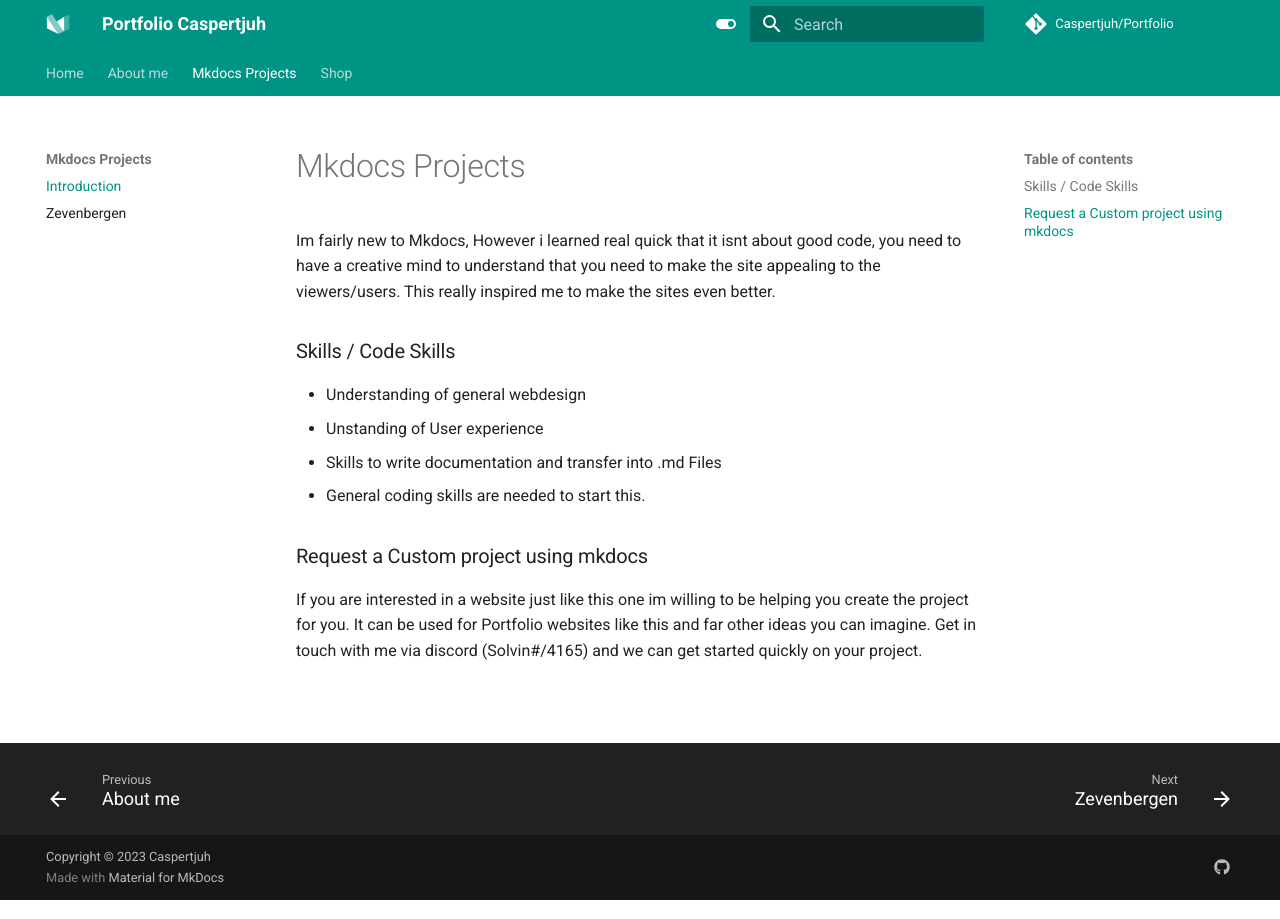
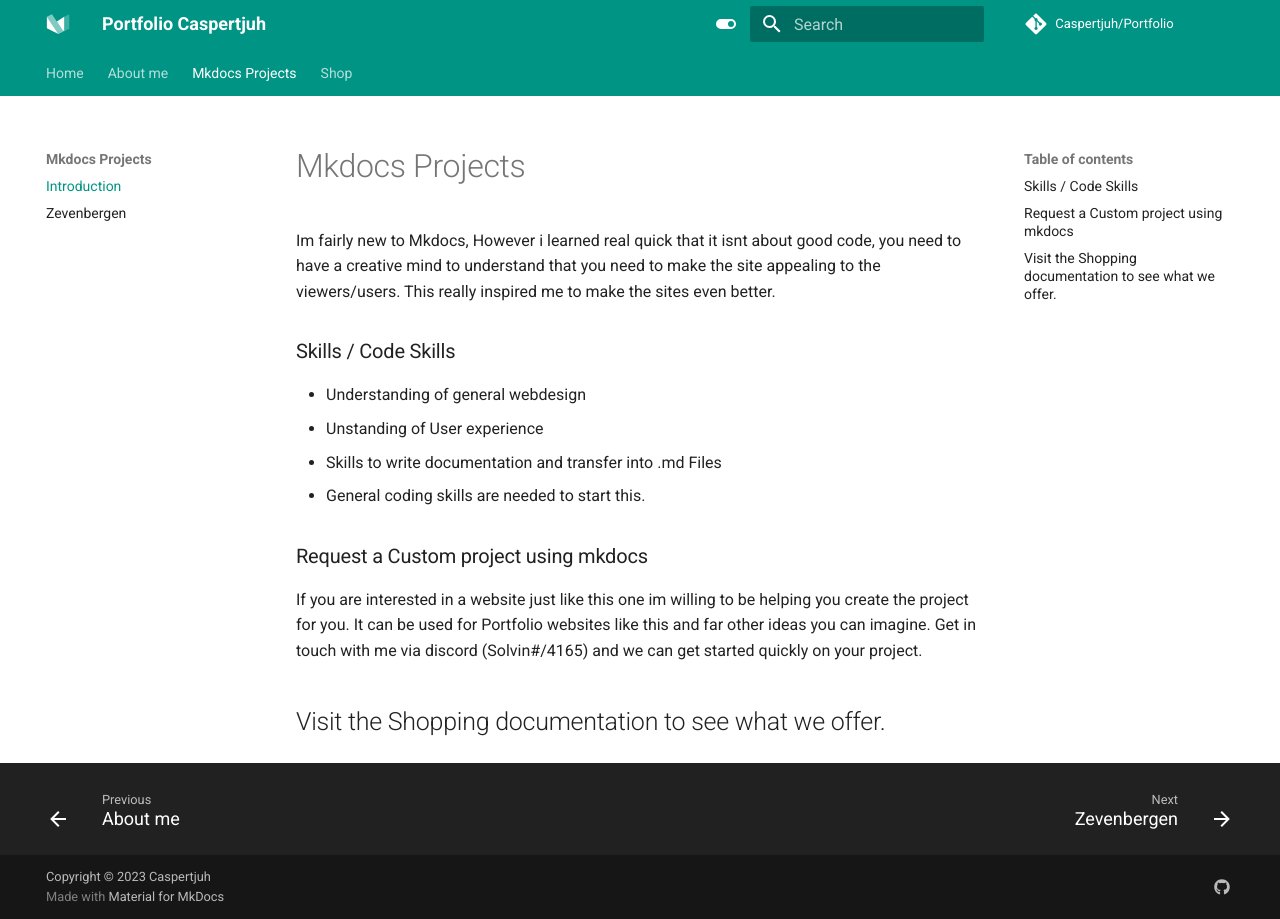
Before and after one commit to Caspertjuh/Portfolio, an MkDocs documentation site: the page built from docs/projects.md, in a window 1280 px wide. Built offline with MkDocs 1.6.1 and Material for MkDocs 9.7.7, drawn with Linux system fonts in a browser that asks for light colours; comment, search, counter and statistics services are not loaded.

Commit message:
Additionss

```diff
--- a/docs/projects.md
+++ b/docs/projects.md
@@ -13,3 +13,5 @@
 ### Request a Custom project using mkdocs
 
  If you are interested in a website just like this one im willing to be helping you create the project for you. It can be used for Portfolio websites like this and far other ideas you can imagine. Get in touch with me via discord (Solvin#/4165) and we can get started quickly on your project.
+
+## Visit the Shopping documentation to see what we offer.
```
